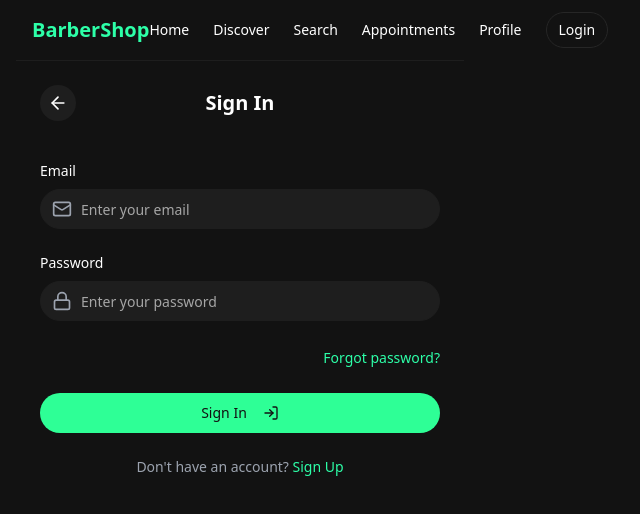
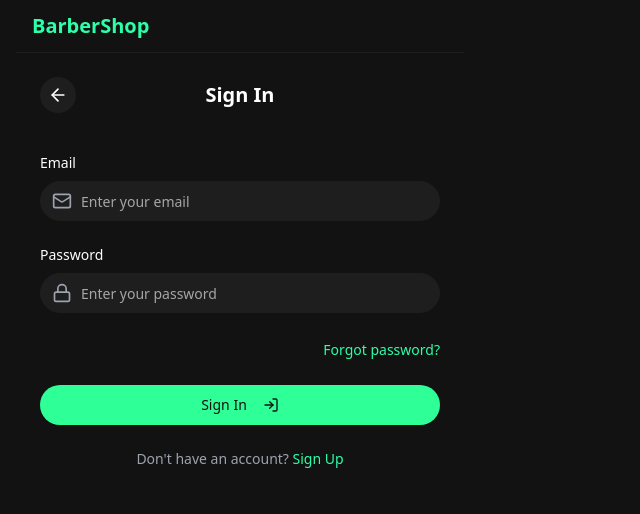
Before and after one commit to afrogentafrica/snazzy-strands-ui, a React (Vite) app: page /login in a window 1280 px wide. Shown: the top 514 px of the page, without its empty margins (400-1040 px from the left). Built offline with nearby package versions, Linux system fonts and the light colour scheme.

Commit message:
Fix: Improve layout consistency across devices
Adjust the layout to match the mobile version for a better user experience.

```diff
--- a/src/components/layout/Header.tsx
+++ b/src/components/layout/Header.tsx
@@ -1,7 +1,7 @@
 
 import React, { useState } from "react";
 import { Link } from "react-router-dom";
-import { Menu, X, Home, MapPin, CalendarCheck, User, Search } from "lucide-react";
+import { Menu, X } from "lucide-react";
 import { cn } from "@/lib/utils";
 import { useAuth } from "@/contexts/AuthContext";
 import { Button } from "@/components/ui/button";
@@ -12,23 +12,6 @@ const Header = () => {
 
   const toggleMenu = () => setIsMenuOpen(!isMenuOpen);
   const closeMenu = () => setIsMenuOpen(false);
-
-  const menuItems = [
-    { name: "Home", href: "/", icon: Home },
-    { name: "Discover", href: "/discover", icon: MapPin },
-    { name: "Search", href: "/search", icon: Search },
-    { name: "Appointments", href: "/appointments", icon: CalendarCheck },
-    { name: "Profile", href: user ? "/profile" : "/login", icon: User },
-  ];
-
-  // Add admin link if user is admin
-  if (isAdmin) {
-    menuItems.push({
-      name: "Admin",
-      href: "/admin",
-      icon: User,
-    });
-  }
 
   return (
     <header className="bg-barber-dark text-white sticky top-0 z-50 border-b border-barber-card">
@@ -46,42 +29,65 @@ const Header = () => {
         >
           {isMenuOpen ? <X className="h-5 w-5" /> : <Menu className="h-5 w-5" />}
         </Button>
-
-        {/* Desktop navigation */}
-        <nav className="hidden md:flex items-center gap-6">
-          {menuItems.map((item) => (
-            <Link
-              key={item.name}
-              to={item.href}
-              className="text-sm font-medium hover:text-barber-accent transition-colors"
-            >
-              {item.name}
-            </Link>
-          ))}
-
-          {!user && (
-            <Button asChild variant="outline" size="sm">
-              <Link to="/login">Login</Link>
-            </Button>
-          )}
-        </nav>
       </div>
 
       {/* Mobile menu */}
       {isMenuOpen && (
         <div className="md:hidden bg-barber-card animate-fade-in">
           <nav className="flex flex-col p-4">
-            {menuItems.map((item) => (
+            <Link
+              to="/"
+              className="flex items-center gap-3 py-3 px-4 hover:bg-barber-dark rounded-md"
+              onClick={closeMenu}
+            >
+              <span>Home</span>
+            </Link>
+            <Link
+              to="/discover"
+              className="flex items-center gap-3 py-3 px-4 hover:bg-barber-dark rounded-md"
+              onClick={closeMenu}
+            >
+              <span>Discover</span>
+            </Link>
+            <Link
+              to="/search"
+              className="flex items-center gap-3 py-3 px-4 hover:bg-barber-dark rounded-md"
+              onClick={closeMenu}
+            >
+              <span>Search</span>
+            </Link>
+            <Link
+              to={user ? "/appointments" : "/login"}
+              className="flex items-center gap-3 py-3 px-4 hover:bg-barber-dark rounded-md"
+              onClick={closeMenu}
+            >
+              <span>Appointments</span>
+            </Link>
+            <Link
+              to={user ? "/profile" : "/login"}
+              className="flex items-center gap-3 py-3 px-4 hover:bg-barber-dark rounded-md"
+              onClick={closeMenu}
+            >
+              <span>Profile</span>
+            </Link>
+            {isAdmin && (
               <Link
-                key={item.name}
-                to={item.href}
+                to="/admin"
                 className="flex items-center gap-3 py-3 px-4 hover:bg-barber-dark rounded-md"
                 onClick={closeMenu}
               >
-                <item.icon className="h-5 w-5 text-barber-accent" />
-                <span>{item.name}</span>
+                <span>Admin</span>
               </Link>
-            ))}
+            )}
+            {!user && (
+              <Link
+                to="/login"
+                className="flex items-center gap-3 py-3 px-4 mt-2 bg-barber-accent text-barber-dark rounded-md"
+                onClick={closeMenu}
+              >
+                <span>Login</span>
+              </Link>
+            )}
           </nav>
         </div>
       )}
--- a/src/components/layout/Layout.tsx
+++ b/src/components/layout/Layout.tsx
@@ -17,7 +17,8 @@ const Layout = ({ children, hideNav = false }: LayoutProps) => {
   const isActive = (path: string) => location.pathname === path;
 
   return (
-    <div className="max-w-md mx-auto min-h-screen bg-barber-dark text-white relative">
+    <div className="min-h-screen bg-barber-dark text-white">
+      <div className="max-w-md mx-auto relative">
         <Header />
         <div className="pb-20">{children}</div>
 
@@ -48,6 +49,7 @@ const Layout = ({ children, hideNav = false }: LayoutProps) => {
           </nav>
         )}
       </div>
+    </div>
   );
 };
 
--- a/src/index.css
+++ b/src/index.css
@@ -73,3 +73,13 @@
     @apply bg-barber-accent text-barber-dark border-barber-accent;
   }
 }
+
+/* Hide scrollbar but allow scrolling */
+.hide-scrollbar {
+  -ms-overflow-style: none;  /* IE and Edge */
+  scrollbar-width: none;  /* Firefox */
+}
+
+.hide-scrollbar::-webkit-scrollbar {
+  display: none;  /* Chrome, Safari and Opera */
+}
```
Lines whose indentation alone changed are shown as unchanged.
